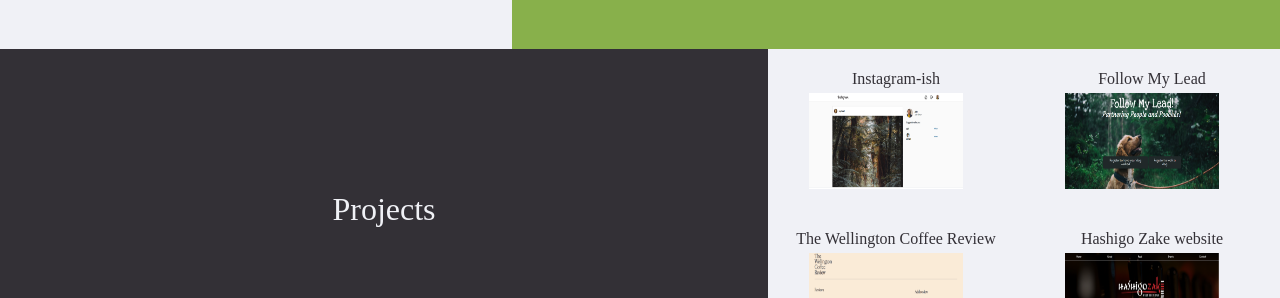
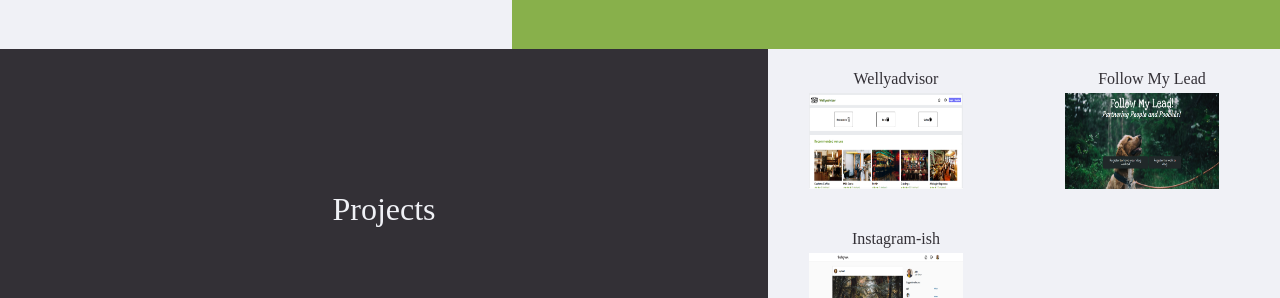
Before and after one commit to joshua-simon/personal-website, a React (Create React App) app in the folder my-app/: page / in a window 1280 px wide. Shown: the part 629-927 px from the top of the page. Built offline with nearby package versions, Linux system fonts and the light colour scheme; a web font is replaced by a local one.

Commit message:
project added

```diff
--- a/my-app/src/project-data.js
+++ b/my-app/src/project-data.js
@@ -1,16 +1,17 @@
 import fml from './images/fml2.png'
-import hashi from './images/hashi_image.png'
+import wellyadvisor from './images/wellyadvisor.png'
 import instagram from './images/instagram-ish.png'
-import wcr from './images/wcr_image.png'
+
 
 
 const projects = [
     {
-        name: 'Instagram-ish',
-        url: "https://github.com/joshua-simon/instagram-clone",
-        image: instagram,
-        techStack: 'React, Firebase, Tailwind CSS, React Testing Library',
-        blurb: 'An instagram clone, built to develop my skills with React Context and testing.'
+        name: 'Wellyadvisor',
+        url: 'https://welly-advisor.herokuapp.com/',
+        image:wellyadvisor,
+        techStack: 'React, Firebase, CSS',
+        blurb: 'A review website for Wellington, based on TripAdvisor.',
+        code:'https://github.com/joshua-simon/welly-trip-advisor'
     },
     {
         name: 'Follow My Lead',
@@ -21,20 +22,15 @@ const projects = [
         code: 'https://github.com/kahu-2020/Follow-My-Lead'
     },
     {
-        name: 'The Wellington Coffee Review',
-        url: 'https://welly-coffee-review-8eda1.web.app/',
-        image:wcr,
-        techStack: 'React, Firebase, CSS',
-        blurb: 'A cafe review website for Wellington, loosely based on TripAdvisor.',
-        code:'https://github.com/joshua-simon/welly-coffee-review-v2'
+        name: 'Instagram-ish',
+        url: "https://github.com/joshua-simon/instagram-clone",
+        image: instagram,
+        techStack: 'React, Firebase, Tailwind CSS, React Testing Library',
+        blurb: 'An instagram clone, built to develop my skills with React Context and testing.'
     },
-    {
-        name: 'Hashigo Zake website',
-        url: 'https://hashigo-zake.herokuapp.com/',
-        image:hashi,
-        techStack: 'React,CSS, MailChimp',
-        blurb: "A website for one of Wellington's best craft beer bars"
-    }
+
 ]
 
+
+
 export default projects
```
Also changed, not shown: my-app/src/images/wellyadvisor.png (added).
